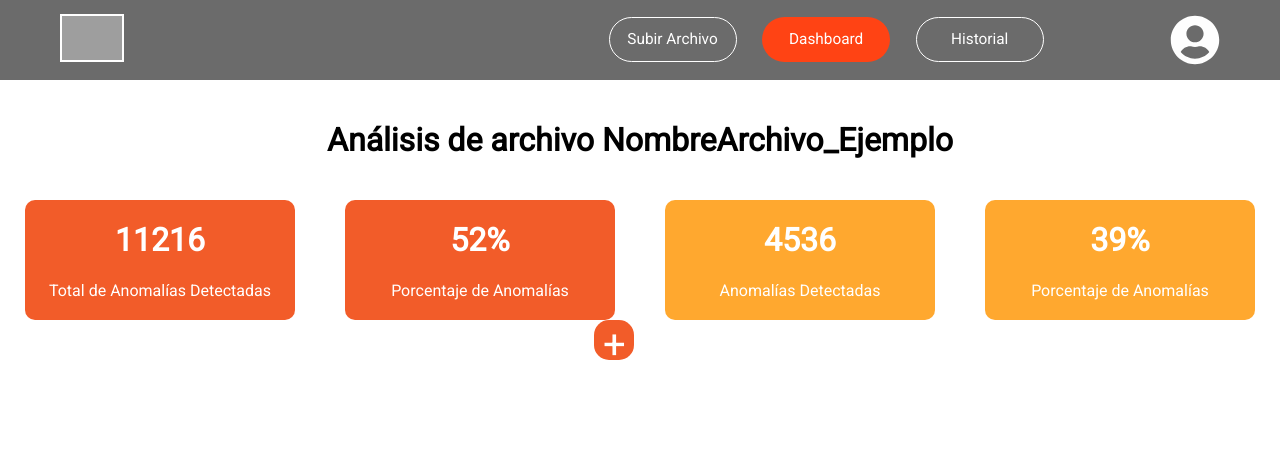
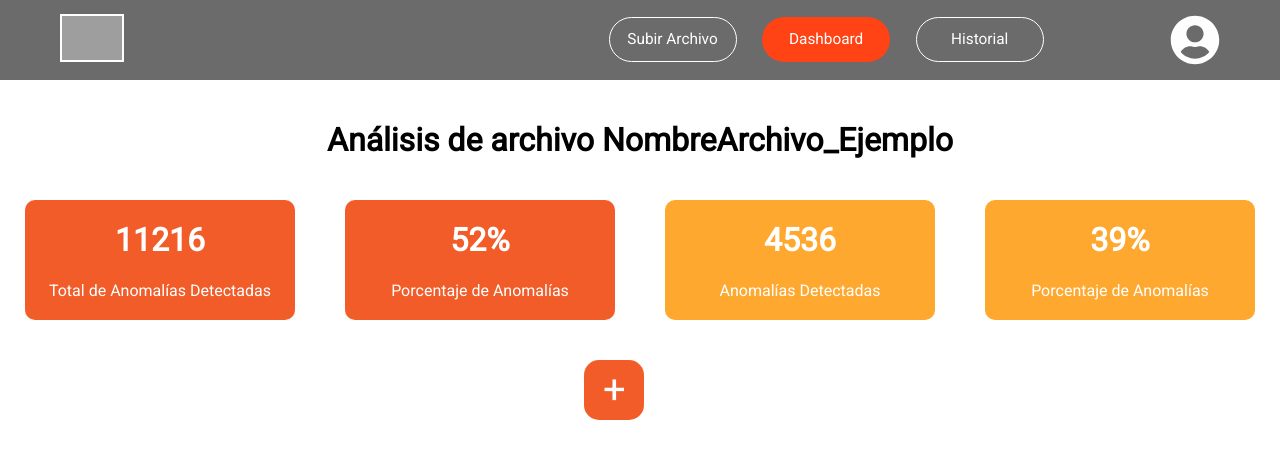
Before and after one commit to JoelIRamos/TC3005B-Gpo505-E1, a React (Create React App) app: page /Dashboard in a window 1280 px wide. Shown: the top 458 px of the page. Built offline with nearby package versions, Linux system fonts and the light colour scheme; no server answers; grey boxes are pictures that could not be loaded.

Commit message:
cambios boton front

```diff
--- a/src/App.css
+++ b/src/App.css
@@ -100,8 +100,9 @@ input, select, button{
   border-radius: 15px;
   color: white;
   font-size: 40px;
-  width: 40px;
-  height: 40px;
+  width: 60px;
+  height: 60px;
+  margin-top: 40px;
 }
 
 .historial {
```
